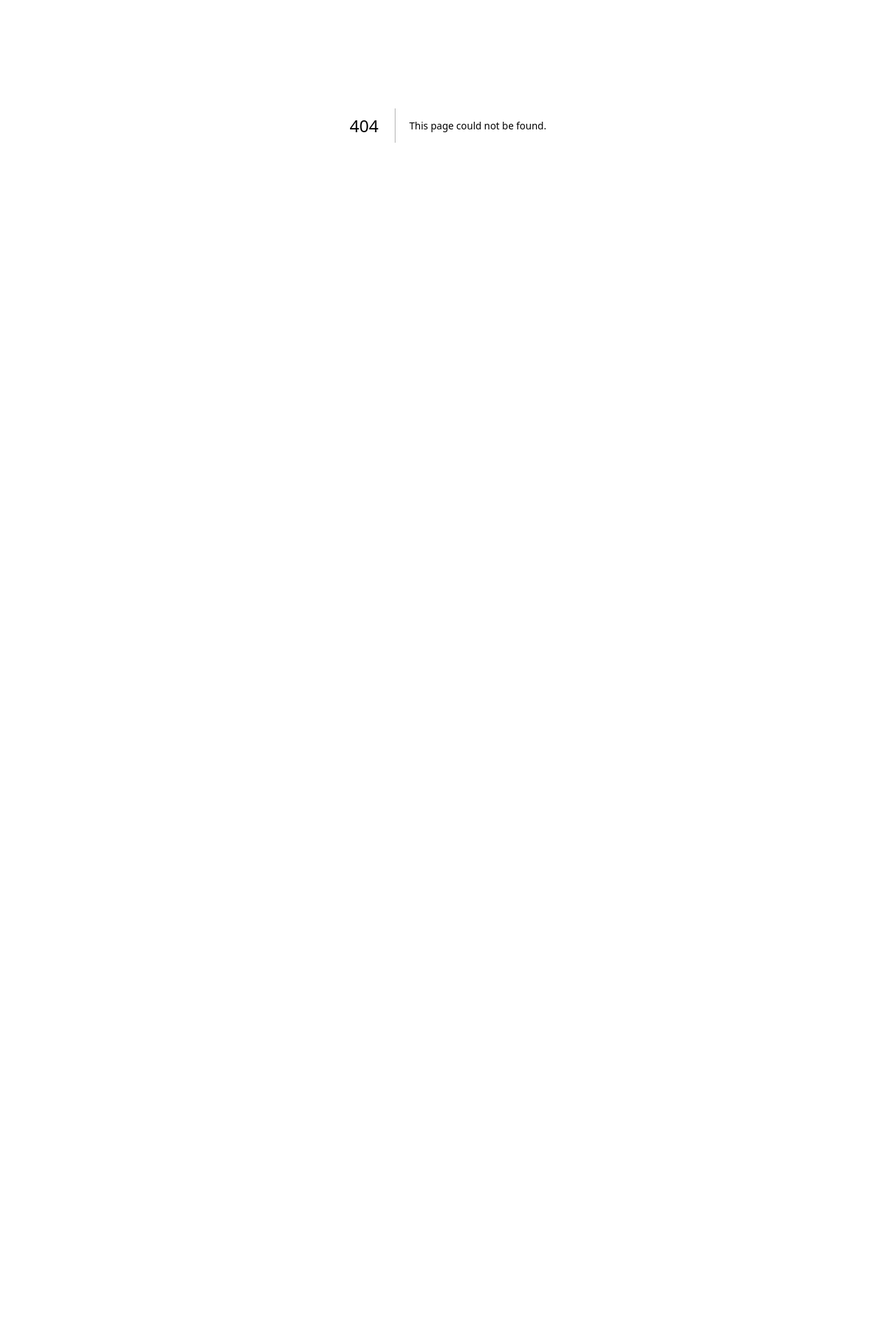
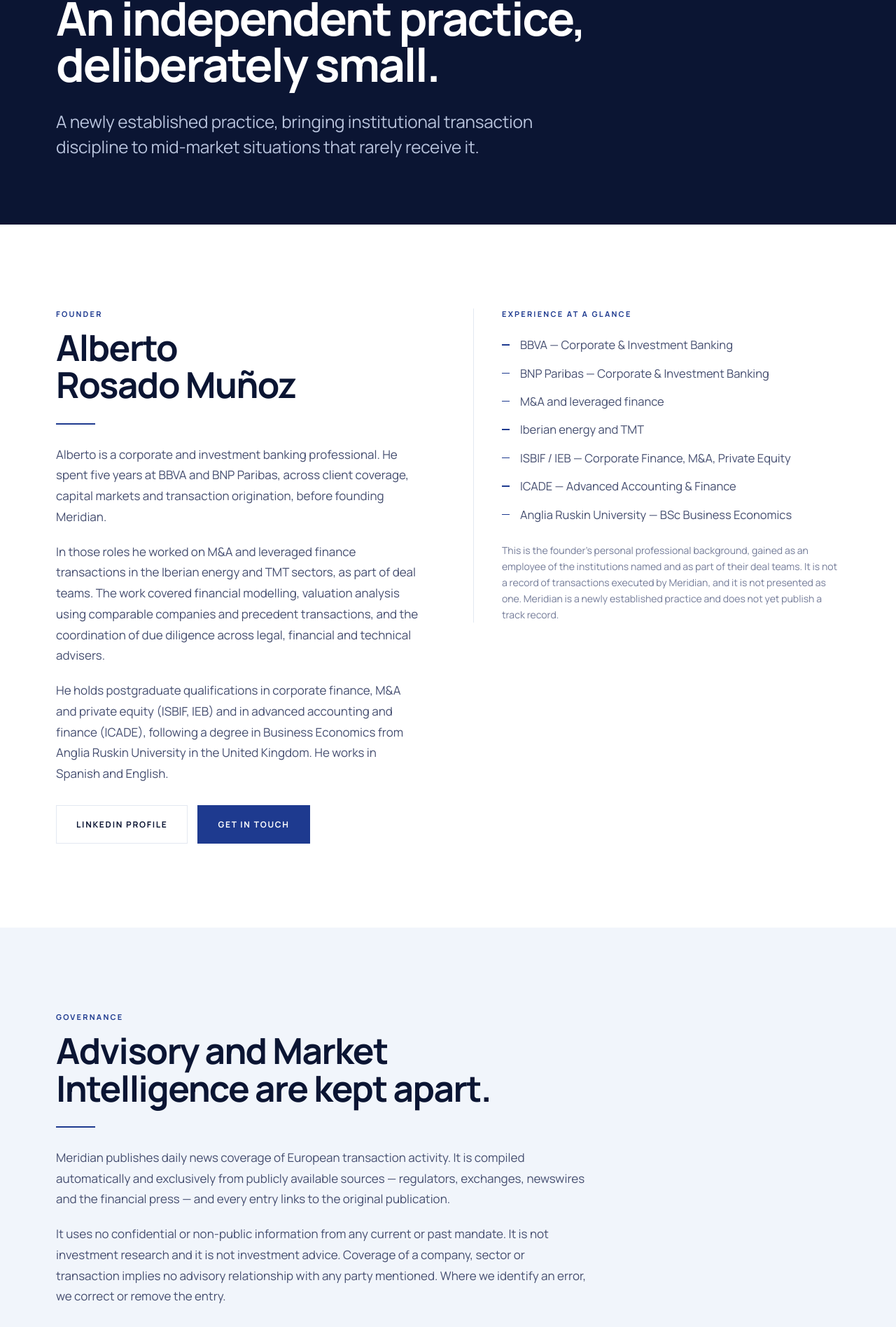
Before and after one commit to arosmuno/Meridian, a Next.js app: page /about in a window 1280 px wide. Before the commit this address had no page. Shown: the part 221-2118 px from the top of the page at 70% size. Before the commit the page ends 800 px from the top, so only its background shows below. Built offline with nearby package versions, Linux system fonts and the light colour scheme.

Commit message:
Add About page with founder and governance details
This file contains the About page for Meridian Capital Markets, detailing the founder's background and the company's governance policies.

```diff
--- /dev/null
+++ b/pages/about.js
@@ -0,0 +1,94 @@
+import Head from 'next/head';
+import Link from 'next/link';
+import Layout, { PageHero } from '../components/Layout';
+
+export default function About() {
+  return (
+    <>
+      <Head>
+        <title>About &mdash; Meridian Capital Markets</title>
+        <meta name="description" content="Meridian Capital Markets is an independent corporate finance practice founded by Alberto Rosado Munoz." />
+        <link rel="canonical" href="https://www.meridiancapmarkets.com/about" />
+      </Head>
+      <Layout>
+        <PageHero
+          eyebrow="About"
+          title="An independent practice, deliberately small."
+          sub="A newly established practice, bringing institutional transaction discipline to mid-market situations that rarely receive it."
+        />
+
+        <section className="sec">
+          <div className="wrap g2">
+            <div>
+              <div className="eyebrow">Founder</div>
+              <h2 className="h2" style={{ marginTop: 14 }}>Alberto Rosado Mu&ntilde;oz</h2>
+              <hr className="rule" />
+              <p className="body">
+                Alberto is a corporate and investment banking professional. He spent five years at BBVA and
+                BNP Paribas, across client coverage, capital markets and transaction origination, before
+                founding Meridian.
+              </p>
+              <p className="body">
+                In those roles he worked on M&amp;A and leveraged finance transactions in the Iberian energy
+                and TMT sectors, as part of deal teams. The work covered financial modelling, valuation
+                analysis using comparable companies and precedent transactions, and the coordination of due
+                diligence across legal, financial and technical advisers.
+              </p>
+              <p className="body">
+                He holds postgraduate qualifications in corporate finance, M&amp;A and private equity (ISBIF, IEB)
+                and in advanced accounting and finance (ICADE), following a degree in Business Economics from
+                Anglia Ruskin University in the United Kingdom. He works in Spanish and English.
+              </p>
+              <div style={{ marginTop: 30, display: 'flex', gap: 14, flexWrap: 'wrap' }}>
+                <a href="https://www.linkedin.com/in/arosado6" target="_blank" rel="noopener noreferrer" className="btn btn-ghost">LinkedIn profile</a>
+                <Link href="/contact" className="btn btn-solid">Get in touch</Link>
+              </div>
+            </div>
+            <div style={{ borderLeft: '1px solid var(--line)', paddingLeft: 40 }}>
+              <div className="eyebrow">Experience at a glance</div>
+              <ul className="ticks" style={{ marginTop: 24 }}>
+                <li>BBVA &mdash; Corporate &amp; Investment Banking</li>
+                <li>BNP Paribas &mdash; Corporate &amp; Investment Banking</li>
+                <li>M&amp;A and leveraged finance</li>
+                <li>Iberian energy and TMT</li>
+                <li>ISBIF / IEB &mdash; Corporate Finance, M&amp;A, Private Equity</li>
+                <li>ICADE &mdash; Advanced Accounting &amp; Finance</li>
+                <li>Anglia Ruskin University &mdash; BSc Business Economics</li>
+              </ul>
+              <p className="small" style={{ marginTop: 26 }}>
+                This is the founder&apos;s personal professional background, gained as an employee of the
+                institutions named and as part of their deal teams. It is not a record of transactions
+                executed by Meridian, and it is not presented as one. Meridian is a newly established
+                practice and does not yet publish a track record.
+              </p>
+            </div>
+          </div>
+        </section>
+
+        <section className="sec alt">
+          <div className="wrap">
+            <div style={{ maxWidth: 760 }}>
+              <div className="eyebrow">Governance</div>
+              <h2 className="h2" style={{ marginTop: 14 }}>Advisory and Market Intelligence are kept apart.</h2>
+              <hr className="rule" />
+              <p className="body">
+                Meridian publishes daily news coverage of European transaction activity. It is compiled
+                automatically and exclusively from publicly available sources &mdash; regulators, exchanges, newswires
+                and the financial press &mdash; and every entry links to the original publication.
+              </p>
+              <p className="body">
+                It uses no confidential or non-public information from any current or past mandate. It is not
+                investment research and it is not investment advice. Coverage of a company, sector or transaction
+                implies no advisory relationship with any party mentioned. Where we identify an error, we correct
+                or remove the entry.
+              </p>
+              <div style={{ marginTop: 30 }}>
+                <Link href="/intelligence" className="btn btn-ghost">See the news coverage</Link>
+              </div>
+            </div>
+          </div>
+        </section>
+      </Layout>
+    </>
+  );
+}
```
